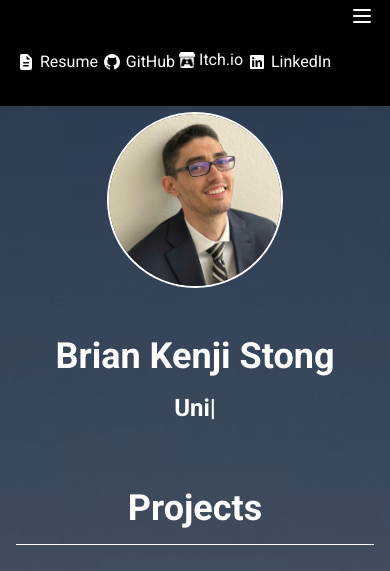
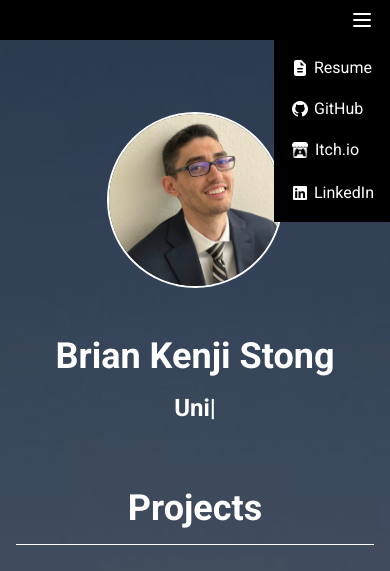
Before and after one commit to Stonger44/stonger44.github.io, a website: page index.html in a window 390 px wide. Both pictures are taken after a click on the button 362 px from the left and 16 px from the top of the page. Shown: the top 571 px of the page. Drawn offline with nearby package versions, Linux system fonts and the light colour scheme.

Commit message:
touched up navbar and hamburger menu, lookin good

```diff
--- a/index.html
+++ b/index.html
@@ -28,7 +28,7 @@
 
     <!-- Navbar -->
     <nav class="bg-black bg-opacity-90 fixed top-0 w-full z-50">
-      <div class="max-w-5xl mx-auto px-4 py-4 flex justify-center items-center relative">
+      <div class="max-w-5xl mx-auto px-4 py-5 md:py-4 flex justify-center items-center relative">
 
         <!-- Hamburger button (on small screens) -->
         <button id="menu-toggle" class="md:hidden absolute right-4 text-white">
@@ -46,7 +46,7 @@
             <i class="fab fa-github"></i>&nbsp;<span class="group-hover:underline group-active:underline">GitHub</span>
           </a>
           <a href="https://stonger44.itch.io/" target="_blank" class="inline-flex items-center whitespace-nowrap  group">
-            <img src="./assets/images/itchio-logo-textless-white.png" class="w-4 h-4 mt-[-1px]" alt="Itch.io" />&nbsp;<span class="group-hover:underline group-active:underline">Itch.io</span>
+            <img src="./assets/images/itchio-logo-textless-white.png" class="w-4 h-4" alt="Itch.io" />&nbsp;<span class="group-hover:underline group-active:underline">Itch.io</span>
           </a>
           <a href="https://www.linkedin.com/in/brian-stong-b36218133/" target="_blank" class="inline-flex items-center whitespace-nowrap group">
             <i class="fab fa-linkedin"></i>&nbsp;<span class="group-hover:underline group-active:underline">LinkedIn</span>
@@ -56,19 +56,29 @@
       </div>
 
       <!-- Mobile menu (shown when hamburger clicked) -->
-      <div id="mobile-menu" class="md:hidden hidden flex-col space-y-4 bg-black bg-opacity-90 px-4 py-4 text-base font-medium max-w-5xl mx-auto">
+      <div id="mobile-menu" class="md:hidden max-h-0 overflow-hidden transition-all duration-300 ease-in-out py-0 flex-col space-y-4 bg-black bg-opacity-90 px-4 text-base font-medium max-w-5xl mx-auto absolute right-0">
+
+        <div>
           <a href="assets/files/Brian_Stong_Resume_GameDeveloper.pdf" target="_blank" class="inline-flex items-center whitespace-nowrap group">
             <i class="fas fa-file-alt"></i>&nbsp;<span class="group-hover:underline group-active:underline">Resume</span>
           </a>
+        </div>
+        <div>
           <a href="https://github.com/Stonger44" target="_blank" class="inline-flex items-center whitespace-nowrap group">
             <i class="fab fa-github"></i>&nbsp;<span class="group-hover:underline group-active:underline">GitHub</span>
           </a>
+        </div>
+        <div>
           <a href="https://stonger44.itch.io/" target="_blank" class="inline-flex items-center whitespace-nowrap group">
-          <img src="./assets/images/itchio-logo-textless-white.png" class="w-4 h-4 mt-[-1px]" alt="Itch.io" />&nbsp;<span class="group-hover:underline group-active:underline">Itch.io</span>
+            <img src="./assets/images/itchio-logo-textless-white.png" class="w-4 h-4 translate-x-[2px]" alt="Itch.io" />
+            &nbsp;<span class="group-hover:underline group-active:underline translate-x-[5px]">Itch.io</span>
           </a>
+        </div>
+        <div>
           <a href="https://www.linkedin.com/in/brian-stong-b36218133/" target="_blank" class="inline-flex items-center whitespace-nowrap group">
             <i class="fab fa-linkedin"></i>&nbsp;<span class="group-hover:underline group-active:underline">LinkedIn</span>
           </a>
+        </div>
       </div>
     </nav>
 
@@ -232,7 +242,7 @@
           <i class="fab fa-github"></i>&nbsp;<span class="group-hover:underline group-active:underline">GitHub</span>
         </a>
         <a href="https://stonger44.itch.io/" target="_blank" class="mx-2 inline-flex items-center whitespace-nowrap group">
-          <img src="./assets/images/itchio-logo-textless-white.png" class="w-4 h-4 mt-[-1px]"></img>&nbsp;<span class="group-hover:underline group-active:underline">Itch.io</span>
+          <img src="./assets/images/itchio-logo-textless-white.png" class="w-4 h-4"></img>&nbsp;<span class="group-hover:underline group-active:underline">Itch.io</span>
         </a>
         <a href="https://www.linkedin.com/in/brian-stong-b36218133/" target="_blank" class="mx-2 inline-flex items-center whitespace-nowrap group">
           <i class="fab fa-linkedin"></i>&nbsp;<span class="group-hover:underline group-active:underline">LinkedIn</span>
@@ -251,7 +261,7 @@
         </div>
         <div class="my-1">
           <a href="https://stonger44.itch.io/" target="_blank" class="mx-2 inline-flex items-center whitespace-nowrap group">
-            <img src="./assets/images/itchio-logo-textless-white.png" class="w-4 h-4 mt-[-1px]"></img>&nbsp;<span class="group-hover:underline group-active:underline">Itch.io</span>
+            <img src="./assets/images/itchio-logo-textless-white.png" class="w-4 h-4"></img>&nbsp;<span class="group-hover:underline group-active:underline">Itch.io</span>
           </a>
         </div>
         <div class="my-1">
--- a/js/main.js
+++ b/js/main.js
@@ -9,7 +9,13 @@
     const mobileMenu = document.getElementById('mobile-menu');
 
     toggle.addEventListener('click', () => {
-      mobileMenu.classList.toggle('hidden');
+      const isCollapsed = mobileMenu.classList.contains('max-h-0');
+
+      mobileMenu.classList.toggle('max-h-0', !isCollapsed);
+      mobileMenu.classList.toggle('max-h-96', isCollapsed);
+
+      mobileMenu.classList.toggle('py-0', !isCollapsed);
+      mobileMenu.classList.toggle('py-4', isCollapsed);
     });
 
     // Typed.js initialization
```
Also changed, not shown: css/output.css. Lines whose indentation alone changed are shown as unchanged.
